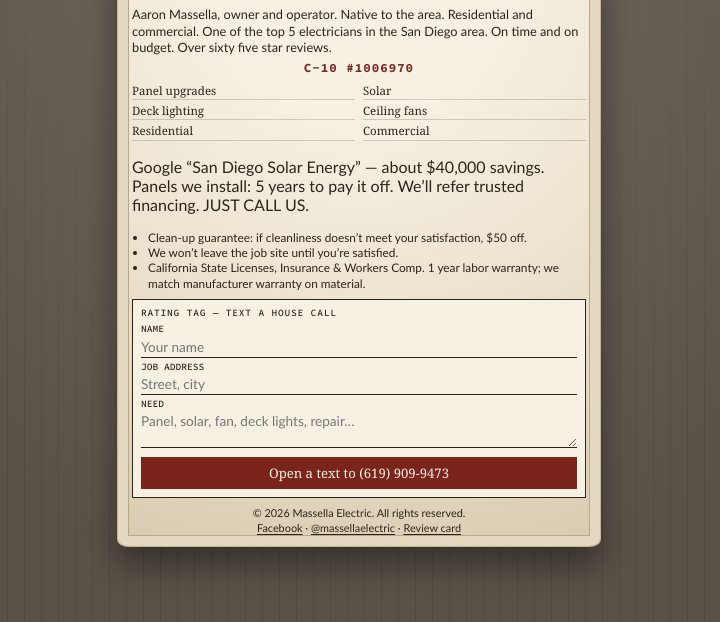
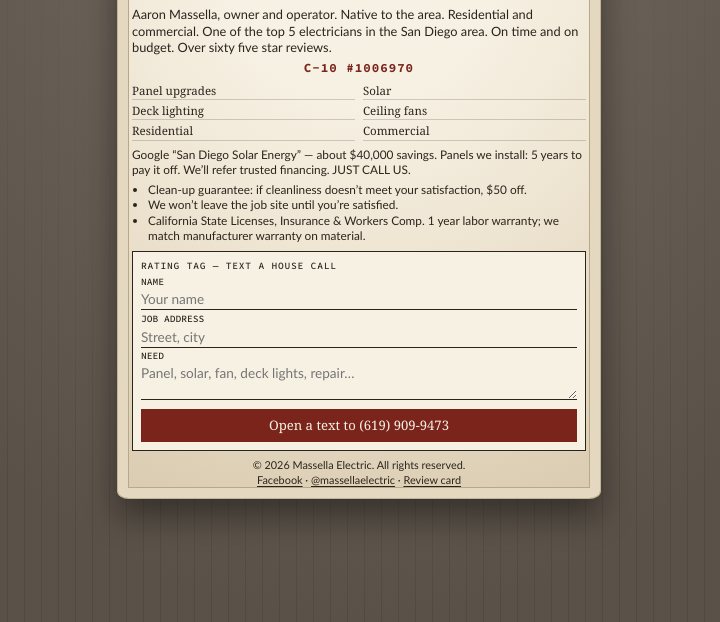
Before and after one commit to nitantbhartia/massella-electric-preview, a website: page index.html in a window 1280 px wide. Shown: the part 168-790 px from the top of the page, without its empty margins (281-1001 px from the left). Drawn offline with Linux system fonts and the light colour scheme; a web font is replaced by a local one.

Commit message:
Restyle homepage into a mailed trade object

```diff
--- a/styles.css
+++ b/styles.css
@@ -100,7 +100,8 @@
   color: var(--clay);
 }
 
-.who { margin: 0.55rem 0 0.25rem; font-size: 0.8rem; line-height: 1.3; }
+.who, .solar { margin: 0.55rem 0 0.25rem; font-size: 0.8rem; line-height: 1.3; }
+.solar { margin-top: 0; font-size: 0.74rem; }
 .lic {
   margin: 0 0 0.4rem;
   text-align: center;
```
